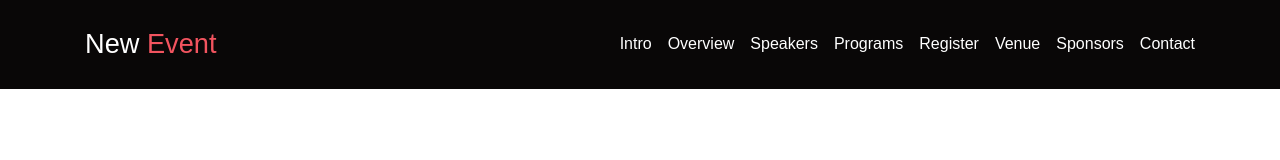
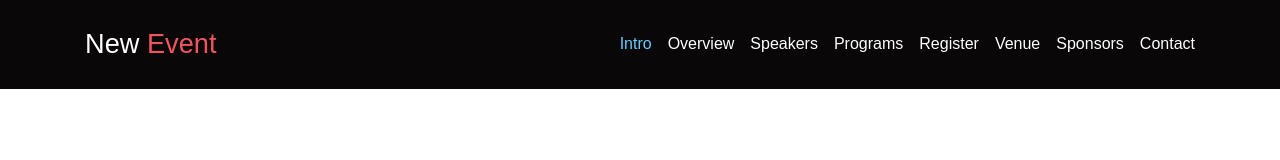
Before and after one commit to MohammedAboSido/React_Project02, a React (Create React App) app: page / in a window 1280 px wide. Shown: the top 160 px of the page. Built offline with nearby package versions, Linux system fonts and the light colour scheme.

Commit message:
Video 19-How to make a dynamic active route

```diff
--- a/package.json
+++ b/package.json
@@ -1,5 +1,4 @@
 {
-  "homepage": "https://MohammedAboSido.github.io/React_Project01",
   "name": "second-react-app",
   "version": "0.1.0",
   "private": true,
--- a/src/App.js
+++ b/src/App.js
@@ -1,12 +1,16 @@
 import React from "react";
+import { BrowserRouter, Route, Routes } from "react-router-dom";
 import "./design-system/main.css";
 import Home from "./pages/home/Home";
 
 function App() {
   return (
-    <>
-      <Home />
-    </>
+    <BrowserRouter>
+      <Routes>
+        <Route path="/" element={<Home />} />
+        <Route path="/overview" element={<Home />} />
+      </Routes>
+    </BrowserRouter>
   );
 }
 
--- a/src/pages/home/components/Navbar/Links.jsx
+++ b/src/pages/home/components/Navbar/Links.jsx
@@ -1,36 +1,36 @@
-const links = [
+export default function links() {
+  return [
     {
-        navLink:'/',
+      navLink: "/",
       navText: "Intro",
     },
     {
-        navLink:'/',
+      navLink: "/overview",
       navText: "Overview",
     },
     {
-        navLink:'/',
+      navLink: "/speakers",
       navText: "Speakers",
     },
     {
-        navLink:'/',
+      navLink: "/programs",
       navText: "Programs",
     },
     {
-        navLink:'/',
+      navLink: "/register",
       navText: "Register",
     },
     {
-        navLink:'/',
+      navLink: "/venue",
       navText: "Venue",
     },
     {
-        navLink:'/',
+      navLink: "/sponsors",
       navText: "Sponsors",
     },
     {
-        navLink:'/',
+      navLink: "/contact",
       navText: "Contact",
     },
   ];
-
-export default links;
+}
--- /dev/null
+++ b/src/pages/home/components/Navbar/NavItems.jsx
@@ -0,0 +1,23 @@
+import React from "react";
+import { useLocation } from "react-router-dom";
+import theme from "../../../../design-system/config";
+import links from "./Links";
+import NavLinks from "./NavLinks";
+export default function NavItems() {
+  const items = links();
+  const route = useLocation();
+  return (
+    <>
+      {items.map((link, index) => {
+        return (
+          <NavLinks
+            color={route.pathname === link.navLink ? theme.active : theme.white}
+            navLink={link.navLink}
+            navText={link.navText}
+            key={index}
+          />
+        );
+      })}
+    </>
+  );
+}
--- a/src/pages/home/components/Navbar/NavLinks.jsx
+++ b/src/pages/home/components/Navbar/NavLinks.jsx
@@ -1,8 +1,11 @@
 import React from "react";
-import { Link } from "./style";
+import { Links } from "./style";
+// import { Link } from "./style";
 
-export default function NavLinks({navLink,navText}) {
-  return(
-    <Link href={navLink}>{navText}</Link>
+export default function NavLinks({ navLink, navText, color }) {
+  return (
+    <Links style={{ color: color }} to={navLink}>
+      {navText}
+    </Links>
   );
 }
--- a/src/pages/home/components/Navbar/Navbar.jsx
+++ b/src/pages/home/components/Navbar/Navbar.jsx
@@ -1,27 +1,25 @@
 import React from "react";
-import links from "./Links";
-import NavLinks from "./NavLinks";
-import { Event, LinkWrapper, NavbarWrapper, NavContainer, NavTitle } from "./style";
+import NavItems from "./NavItems";
+import {
+  Event,
+  LinkWrapper,
+  NavbarWrapper,
+  NavContainer,
+  NavTitle,
+} from "./style";
 
 export default function Navbar() {
   return (
     <NavbarWrapper>
-            <div className="container" >
+      <div className="container">
         <NavContainer>
           <div>
-                        <NavTitle>New <Event>Event</Event></NavTitle>
+            <NavTitle>
+              New <Event>Event</Event>
+            </NavTitle>
           </div>
           <LinkWrapper>
-                        {
-                            links.map((link , index)=>{
-                                return (
-                                <NavLinks
-                                navLink={link.navLink}
-                                navText={link.navText}
-                                key={index} />
-                                );
-                            })
-                        }
+            <NavItems />
           </LinkWrapper>
         </NavContainer>
       </div>
--- a/src/pages/home/components/Navbar/style.jsx
+++ b/src/pages/home/components/Navbar/style.jsx
@@ -1,4 +1,6 @@
 import styled from "@emotion/styled";
+import { Link } from "react-router-dom";
+
 import theme from "../../../../design-system/config";
 
 export const NavbarWrapper = styled("section")`
@@ -21,12 +23,12 @@ export const Event = styled("span")`
   label: Event;
   color: ${theme.primary};
 `;
-export const Link = styled("a")`
-  label: Link;
-  font-size: 1rem;
-  color: ${theme.white};
-  text-decoration: none;
-`;
+// export const Link = styled("a")`
+//   label: Link;
+//   font-size: 1rem;
+//   color: ${theme.white};
+//   text-decoration: none;
+// `;
 
 export const LinkWrapper = styled("div")`
   label: LinkWrapper;
@@ -34,3 +36,14 @@ export const LinkWrapper = styled("div")`
   gap: 1rem;
   align-items: center;
 `;
+
+export const Links = styled(Link)`
+  label: Link;
+  font-size: 1rem;
+  color: ${theme.white};
+  text-decoration: none;
+  &:hover {
+    text-decoration: none;
+    color: ${theme.active} !important;
+  }
+`;
```
Lines whose indentation alone changed are shown as unchanged.
